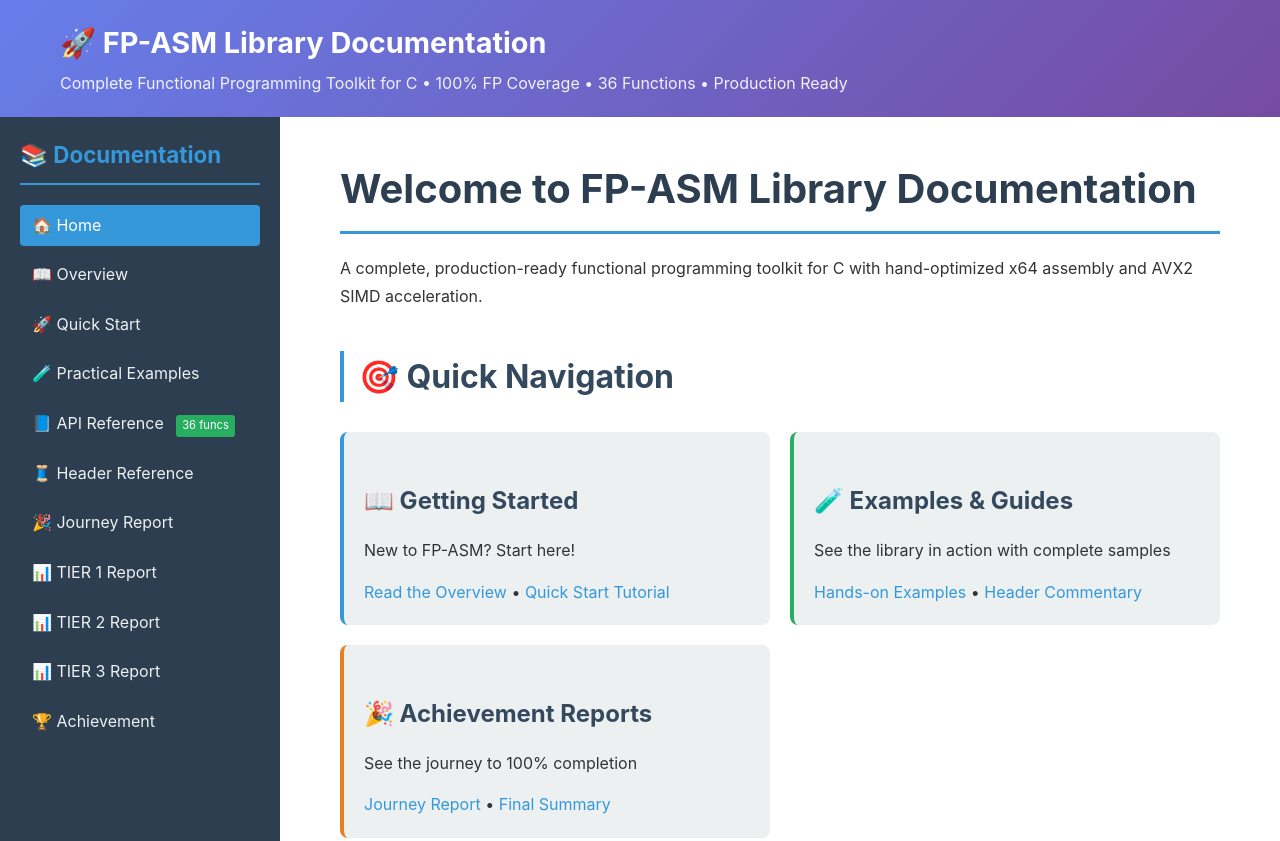
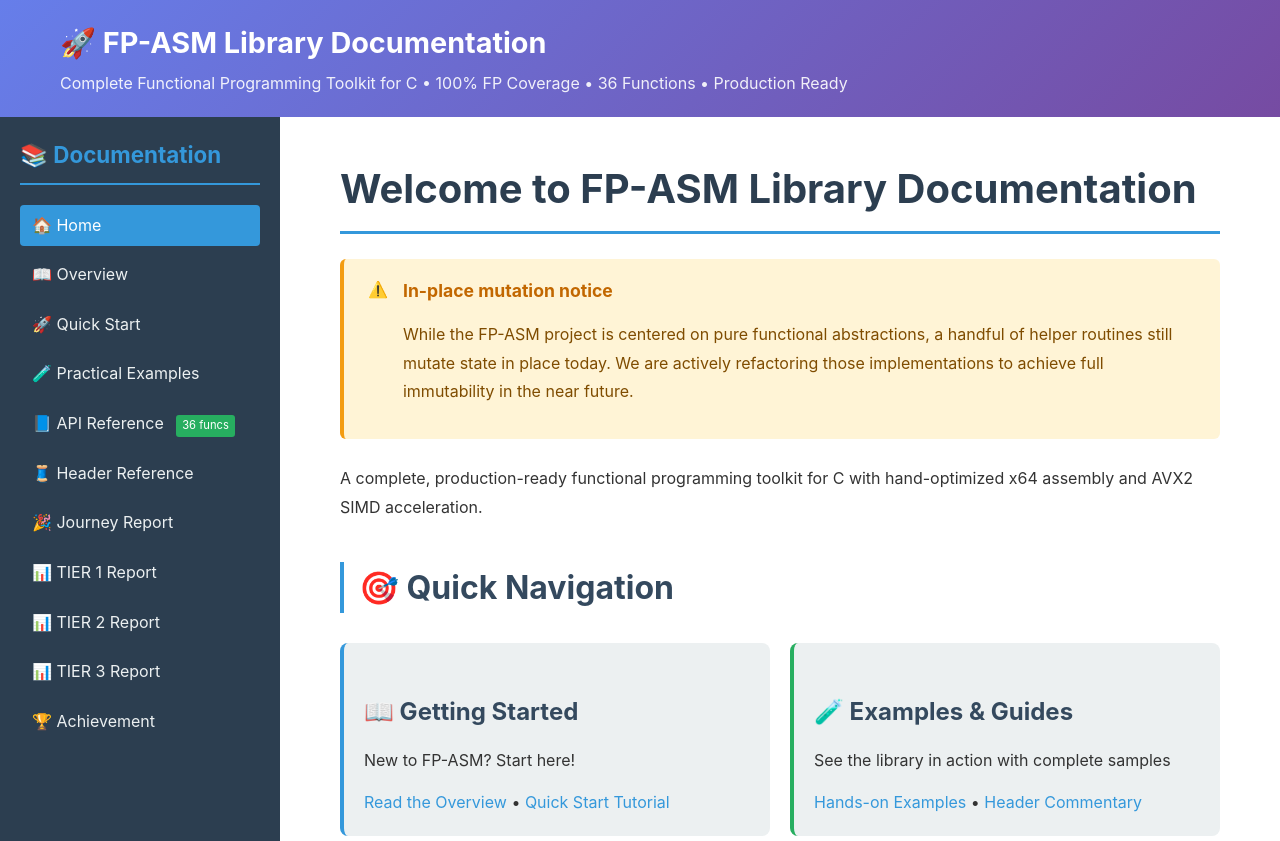
Before and after one commit to TACITVS/FP_ASM, a plain HTML site: page docs/html/index.html in a window 1280 px wide. Shown: the top 841 px of the page. Drawn offline with Linux system fonts and the light colour scheme.

Commit message:
Add landing page warning about in-place mutations

```diff
--- a/docs/html/index.html
+++ b/docs/html/index.html
@@ -247,6 +247,25 @@
             font-size: 1.2em;
         }
 
+        .warning {
+            background: #fff4d6;
+            border-left: 4px solid #f39c12;
+            padding: 18px 24px;
+            border-radius: 6px;
+            margin: 25px 0;
+            color: #7f4c00;
+            display: flex;
+            gap: 15px;
+            align-items: flex-start;
+        }
+
+        .warning strong {
+            display: block;
+            font-size: 1.1em;
+            color: #c26700;
+            margin-bottom: 6px;
+        }
+
         /* Top banner */
         .banner {
             background: linear-gradient(135deg, #667eea 0%, #764ba2 100%);
@@ -358,6 +377,14 @@
         <main class="content">
 
 <h1>Welcome to FP-ASM Library Documentation</h1>
+
+<div class="warning">
+    <div>⚠️</div>
+    <div>
+        <strong>In-place mutation notice</strong>
+        <p>While the FP-ASM project is centered on pure functional abstractions, a handful of helper routines still mutate state in place today. We are actively refactoring those implementations to achieve full immutability in the near future.</p>
+    </div>
+</div>
 
 <p>A complete, production-ready functional programming toolkit for C with hand-optimized x64 assembly and AVX2 SIMD acceleration.</p>
 
```
